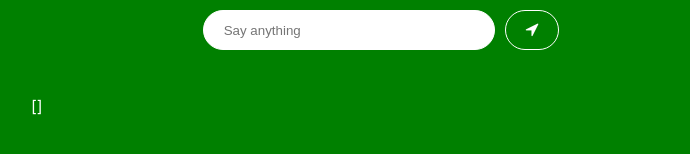
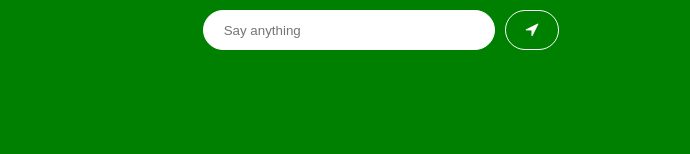
Before and after one commit to codeninka/QuranPal-ai-react-main, a React (Create React App) app: page / in a window 1280 px wide. Shown: the part 502-656 px from the top of the page, without its empty margins (259-949 px from the left). Built offline with nearby package versions, Linux system fonts and the light colour scheme.

Commit message:
zaurhelps

```diff
--- a/src/App.css
+++ b/src/App.css
@@ -70,4 +70,5 @@ h1 {
   margin: auto;
   text-align: left;
   padding: 10px;
+  white-space: pre-wrap;
 }
--- a/src/CodebenderIntro.js
+++ b/src/CodebenderIntro.js
@@ -1,7 +1,7 @@
 import { useState } from 'react';
 
 const CodebenderIntro = () => {
-  const [result, setResult] = useState([]);
+  const [result, setResult] = useState();
   const [error, setError] = useState("");
   const [loading, setLoading] = useState(false);
   const [prompt, setPrompt] = useState("");
@@ -33,7 +33,7 @@ const CodebenderIntro = () => {
     return (
       <div className="response">
         <p>
-          {error || JSON.stringify(result)}
+          {error || result}
         </p>
       </div>
     )
```
